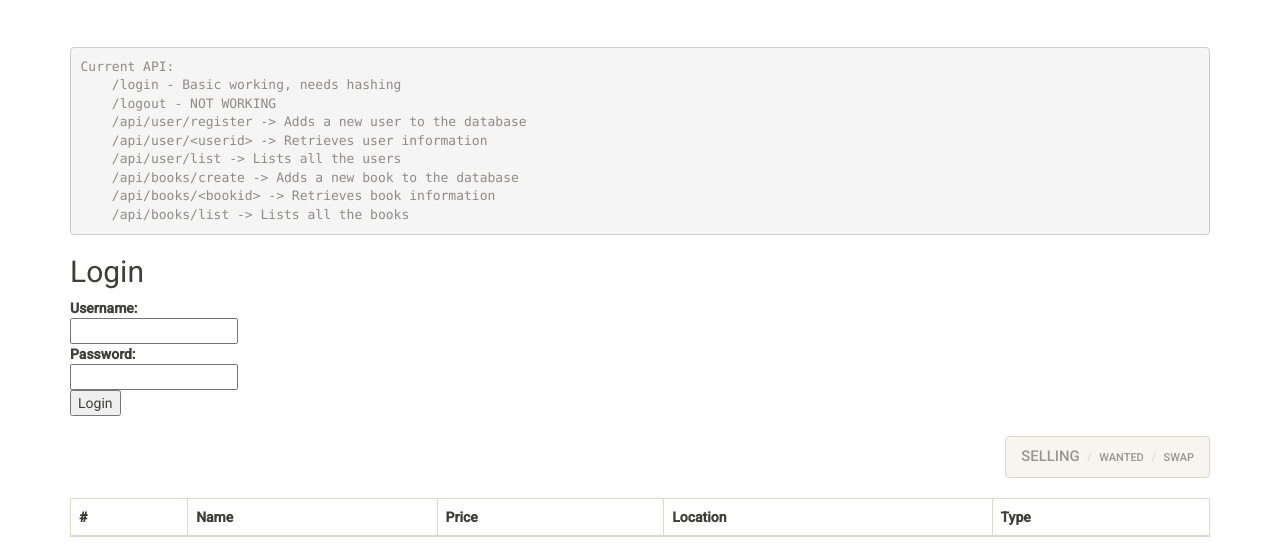
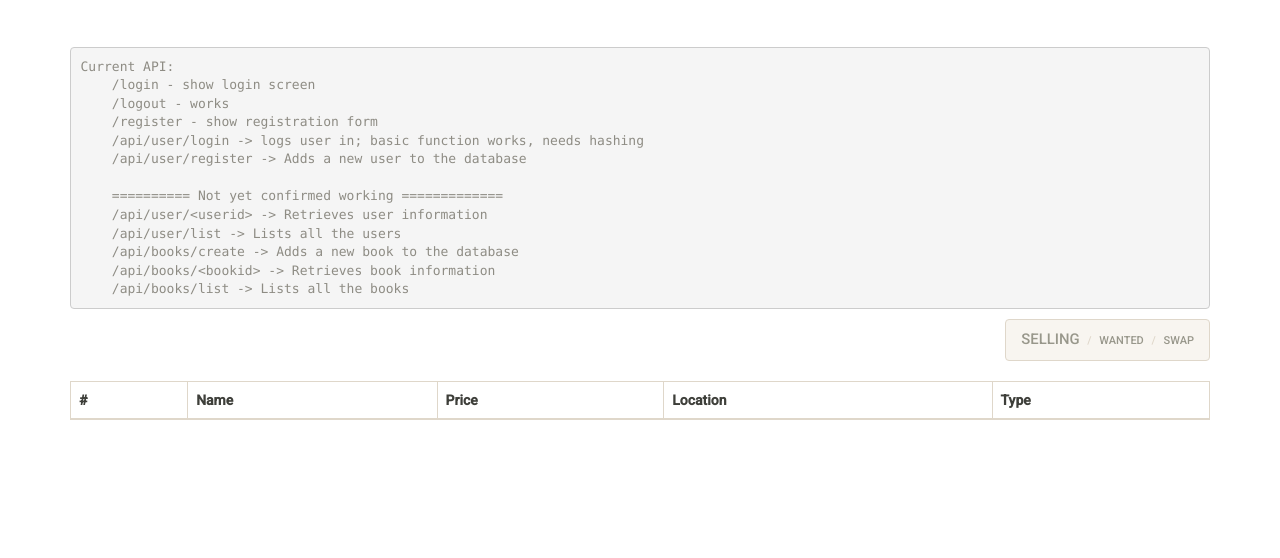
Before and after one commit to AlexN34/app, a Flask app: page / in a window 1280 px wide. Shown: the part 63-621 px from the top of the page. Run offline with Flask 2, Linux system fonts and the light colour scheme; some libraries are stand-ins or nearby versions.

Commit message:
Added registration form/confirmed functionality

```diff
--- a/app.py
+++ b/app.py
@@ -1,4 +1,4 @@
-#!/usr/bin/python2
+#!/usr/bin/python3
 # imports
 from flask import Flask, request, session, redirect, \
     url_for, render_template, flash, jsonify
@@ -40,9 +40,13 @@
 @app.route("/")
 def index():
     todo = """Current API:
-    /login - Basic working, needs hashing
-    /logout - NOT WORKING
+    /login - show login screen
+    /logout - works
+    /register - show registration form
+    /api/user/login -> logs user in; basic function works, needs hashing
     /api/user/register -> Adds a new user to the database
+
+    ========== Not yet confirmed working =============
     /api/user/<userid> -> Retrieves user information
     /api/user/list -> Lists all the users
     /api/books/create -> Adds a new book to the database
@@ -52,7 +56,12 @@
     return render_template('index.html', todo=todo)
 
 
-@app.route('/login', methods=['GET', 'POST'])
+@app.route('/login')
+def show_login_page():
+    return render_template('login.html')
+
+
+@app.route('/api/user/login', methods=['GET', 'POST'])
 def login():
     """ User login/authentication/session management. """
     error = "Invalid email/password"
@@ -99,6 +108,11 @@
     return redirect(url_for('index'))
 
 
+@app.route('/register')
+def show_registration():
+    return render_template('register.html')
+
+
 @app.route('/api/user/register', methods=['GET', 'POST'])
 def register():
     email = request.form['email']
@@ -107,13 +121,15 @@
     location = request.form.get('location', None)
 
     c, con = connection()
-    i = c.execute("SELECT * FROM User WHERE email = '%s'" % (email))
+    c.execute("SELECT * FROM User WHERE email = '%s'" % (email))
+    rv = c.fetchall()
 
     # If the email already exists, throw an error code
-    if int(i) > 0:
+    if rv.__len__() > 0:
+        flash("This email already exists. Please pick a new one")
         c.close()
         con.close()
-        return status.HTTP_400_BAD_REQUEST
+        return redirect(url_for('index')), status.HTTP_400_BAD_REQUEST
     # Create the user return success status
     else:
         q = """
@@ -124,7 +140,12 @@
         con.commit()
         c.close()
         con.close()
-        return status.HTTP_201_CREATED
+        flash("Just registered new user. Details are:")
+        flash(request.form['email'])
+        flash(request.form['password'])
+        flash(request.form['university'])
+        flash(request.form['location'])
+        return redirect(url_for('index')), status.HTTP_201_CREATED
 
 
 # How will this be specified? TODO: figure out variable routing
@@ -247,10 +268,11 @@
         return status.HTTP_404_NOT_FOUND
 
 
-@app.route('/api/books/list')
+# Change type depending on which we want the list of: Selling/Wanted/Swap
+@app.route('/api/books/list/<type>')
 def get_booklist():
     c, con = connection()
-    c.execute("SELECT * FROM Book")
+    c.execute("SELECT * FROM Book WHERE transaction_type = '{0}".format(type))
     rv = c.fetchall()
 
     # http://codehandbook.org/working-with-json-in-python-flask/
--- a/templates/base.html
+++ b/templates/base.html
@@ -29,9 +29,9 @@
       </div>
       <div id="navbar" class="navbar-collapse collapse">
         <ul class="nav navbar-nav">
-          <li class="active"><a href="#" ng-click="">Home</a></li>
+          <li class="active"><a href="/" ng-click="">Home</a></li>
           <li><a href="/api/user/list" ng-click="">About</a></li>
-          <li><a href="#" ng-click="">Register</a></li>
+          <li><a href="/register" ng-click="">Register</a></li>
           {% if not session.logged_in %}
           <li><a href="/login" ng-click="">Login</a></li>
           {% else %}
--- a/templates/index.html
+++ b/templates/index.html
@@ -11,7 +11,6 @@
       {% if error %}
         <p class="error"><strong>Error:</strong> {{ error }}</p>
       {% endif %}
-        {% include 'login.html' %}
     <!-- Breadcrumbs -->
     <ol class="breadcrumb pull-right">
       <li class="breadcrumb-item active">Selling</li>
--- a/templates/login.html
+++ b/templates/login.html
@@ -1,24 +1,22 @@
-{% block login %}
-    <!-- Breadcrumbs
+{% extends 'base.html' %}
+{% block content %}
+    <!-- Breadcrumbs -->
+<div class="container">
     <ol class="breadcrumb pull-right">
-      {% if not session.logged_in %}
-          <li class="breadcrumb-item"><a href="{{ url_for('login') }}">log in</a></li>
-      {% else %}
-          <li class="breadcrumb-item"><a href="{{ url_for('logout') }}">log out</a></li>
-      {% endif %}
+      <li class="breadcrumb-item"><a href="/register">Register</a></li>
     </ol>
-    -->
     <h2>Login</h2>
     {% if error %}
       <p class="error"><strong>Error:</strong> {{ error }}</p>
     {% endif %}
     <form action="{{ url_for('login') }}" method="post">
       <dl>
-        <dt>Username:</dt>
+        <dt>Email:</dt>
         <dd><input type="text" name="email" value="{{ request.form.email }}"></dd>
         <dt>Password:</dt>
         <dd><input type="password" name="password" value="{{ request.form.password }}"></dd>
         <dd><input type="submit" value="Login"></dd>
       </dl>
     </form>
+</div>
 {% endblock %}
```
Also changed, not shown: templates/register.html (added, +19 -0 lines).
